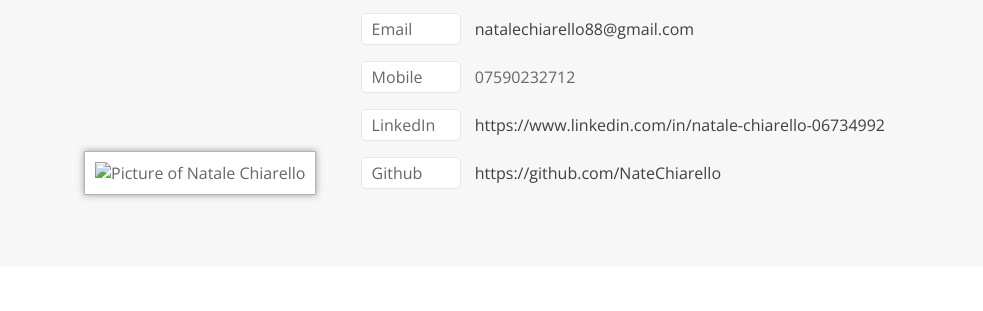
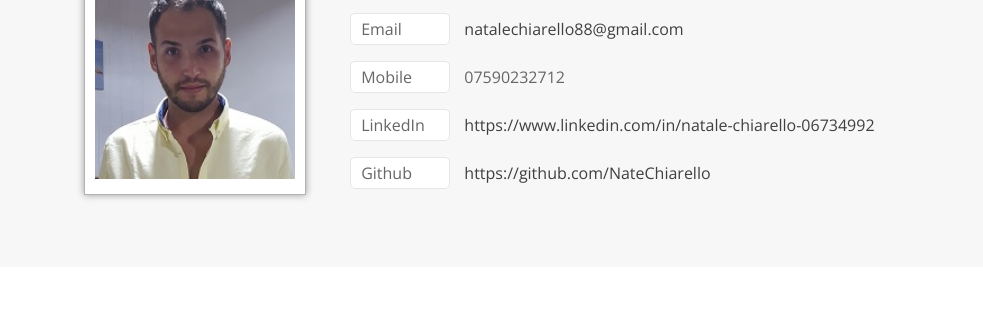
Before and after one commit to natechiarello/CV, a plain HTML site: page index.html in a window 1280 px wide. Shown: the part 210-521 px from the top of the page, without its empty margins (148-1131 px from the left). Drawn offline with nearby package versions, Linux system fonts and the light colour scheme.

Commit message:
update index.html

```diff
--- a/index.html
+++ b/index.html
@@ -16,7 +16,7 @@
 				<header class="cv-header">
 					<div class="cv-inner-header">
 						<figure class="cv-header-figure">
-							<img src="images/me.jpe" alt="Picture of Natale Chiarello" />
+							<img src="images/me.jpg" alt="Picture of Natale Chiarello" />
 						</figure>
 						<section class="cv-contacts">
 							<h1 class="name-header">Natale Chiarello</h1>
@@ -37,7 +37,7 @@
 					<h2 class="cv-about-me-header center">About myself</h2>
 					<section class="cv-description">
 						<figure class="cv-about-me-image">
-							<img src="images/me2.jpg" alt="Picture of Natale Chiarello" />
+							<img src="images/me.jpe" alt="Picture of Natale Chiarello" />
 						</figure>
 						<p class="cv-description-paragraph">
 						FrontEnd Developer using HTML5, CSS3/SASS, Angular2+, Typescript, Javascript, jQuery and Bootstrap4 with a passion for IT and software development. Focused on the User Experience, I enjoy creating responsive, usually mobile-first websites/apps, always keeping in mind cross-browser compatibility, accessibility and SEO standards when translating designs and wire-frames into code. My experience includes but is not limited to: tools such as Zeplin; Umbraco, Wordpress, Magento and Drupal CMSs; Visual Studio, Visual Studio Code and Git for Version Control; Grunt and Gulp; Yarn, NPM and Webpack.
```
